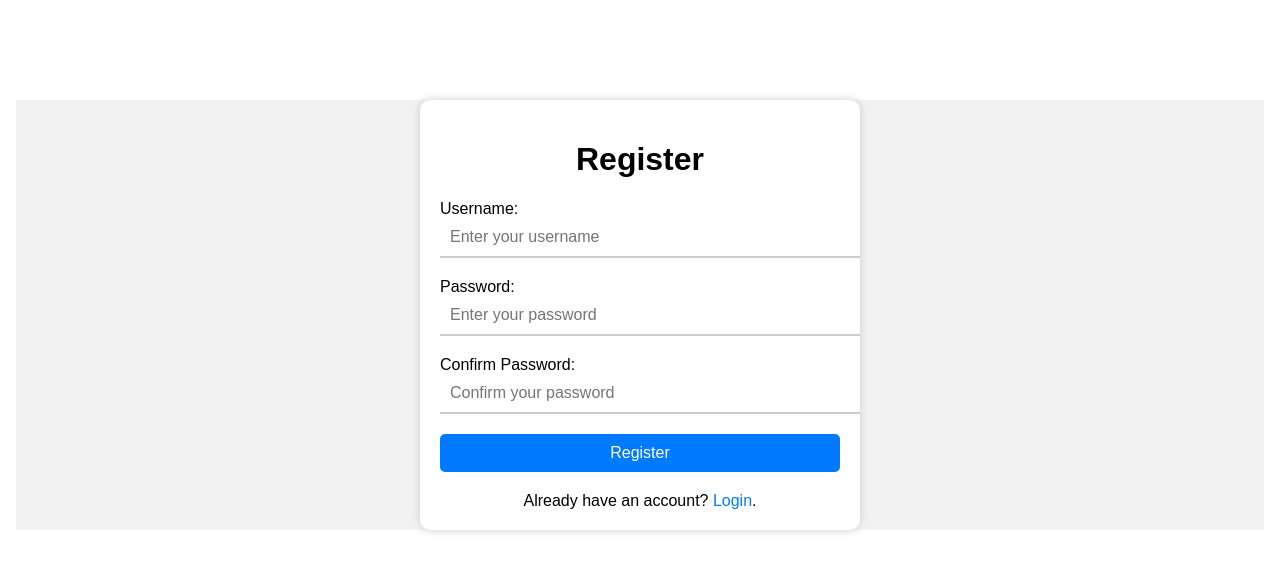
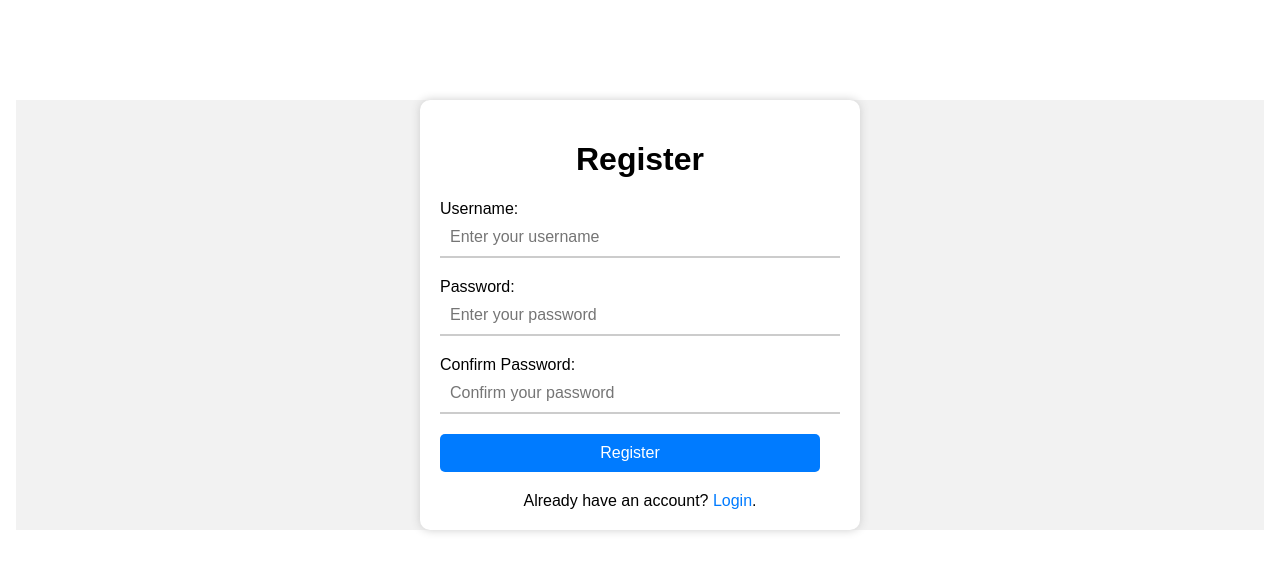
Before and after one commit to EEkebin/MindMapper, a SvelteKit app in the folder app/: page /register in a window 1280 px wide. Shown: the top 572 px of the page. Built offline with nearby package versions, Linux system fonts and the light colour scheme.

Commit message:
bug fixes

```diff
--- a/app/src/routes/login/+page.svelte
+++ b/app/src/routes/login/+page.svelte
@@ -50,7 +50,7 @@
         font-size: 16px;
         margin-bottom: 20px;
         padding: 10px;
-        width: 100%;
+        width: 95%;
     }
     input[type="submit"] {
         background-color: #007bff;
@@ -60,7 +60,7 @@
         cursor: pointer;
         font-size: 16px;
         padding: 10px;
-        width: 100%;
+        width: 95%;
     }
     input[type="submit"]:hover {
         background-color: #0069d9;
--- a/app/src/routes/register/+page.svelte
+++ b/app/src/routes/register/+page.svelte
@@ -60,7 +60,7 @@
         font-size: 16px;
         margin-bottom: 20px;
         padding: 10px;
-        width: 100%;
+        width: 95%;
     }
     input[type="submit"] {
         background-color: #007bff;
@@ -70,7 +70,7 @@
         cursor: pointer;
         font-size: 16px;
         padding: 10px;
-        width: 100%;
+        width: 95%;
     }
     input[type="submit"]:hover {
         background-color: #0069d9;
```
